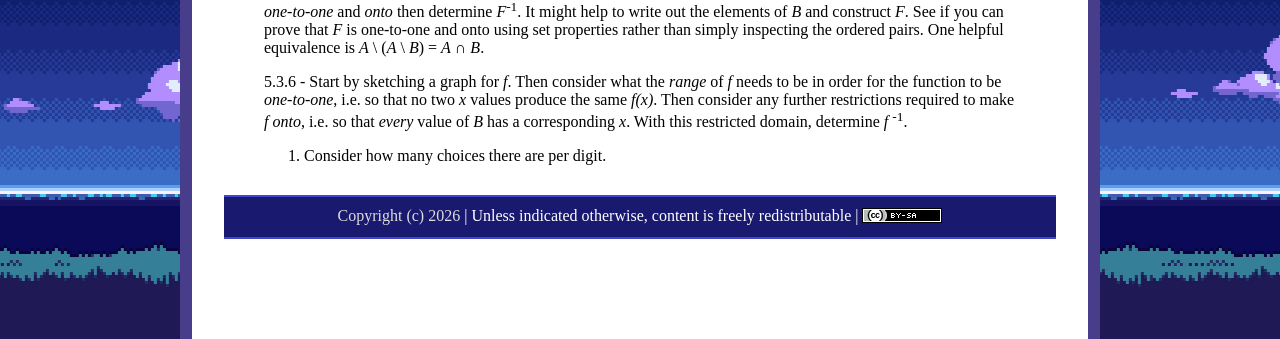
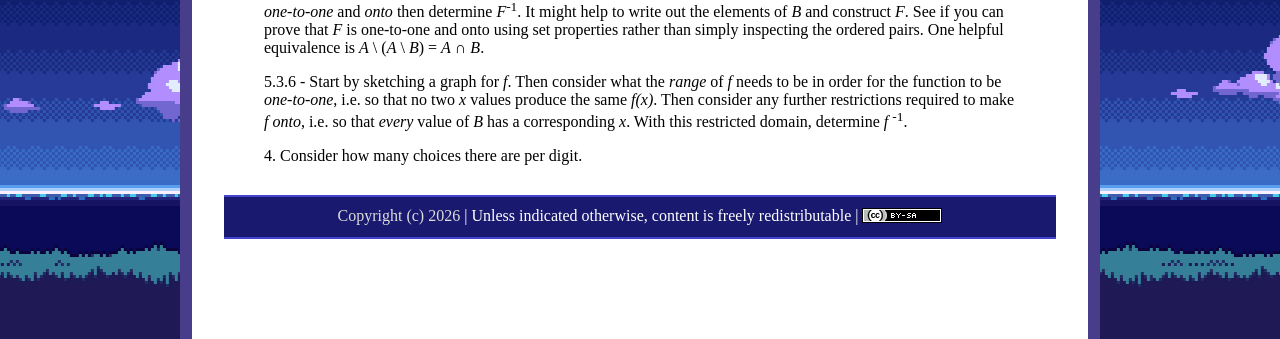
Before and after one commit to ycpcs/ece335-fall2026, a Jekyll site: the page built from assign/assign09.md, in a window 1280 px wide. Shown: the part 442-781 px from the top of the page. Built offline with Jekyll 4.4.1, drawn with Linux system fonts in a browser that asks for light colours.

Commit message:
update assign 9
update assign 9

```diff
--- a/assign/assign09.md
+++ b/assign/assign09.md
@@ -25,4 +25,4 @@ Combinatorics I
 >
 > 5.3.6 - Start by sketching a graph for *f*. Then consider what the *range* of *f* needs to be in order for the function to be *one-to-one*, i.e. so that no two *x* values produce the same *f(x)*. Then consider any further restrictions required to make *f* *onto*, i.e. so that *every* value of *B* has a corresponding *x*. With this restricted domain, determine *f* <sup>-1</sup>.
 >
-> 4. Consider how many choices there are per digit.
+> 4\. Consider how many choices there are per digit.
```
